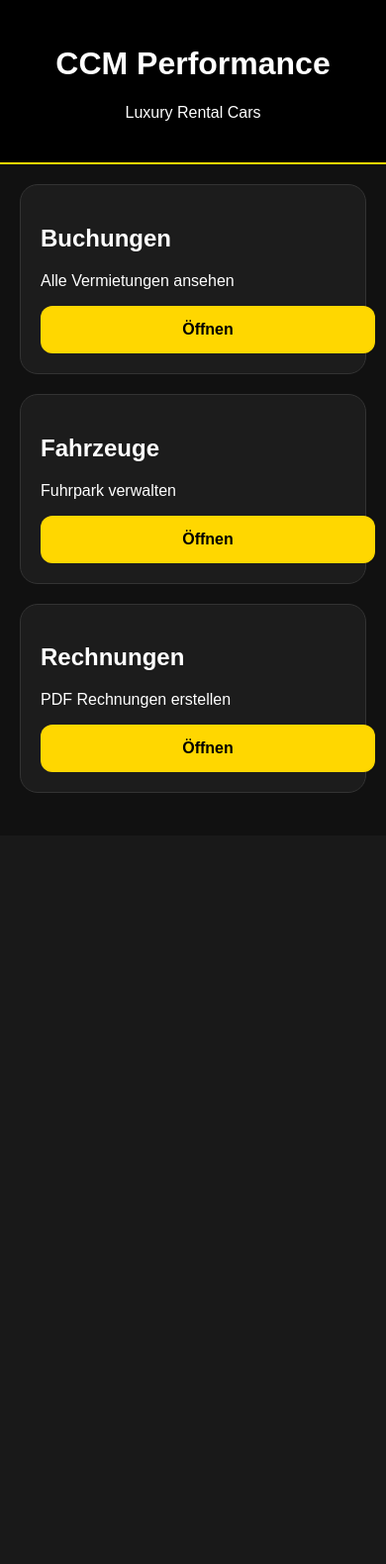
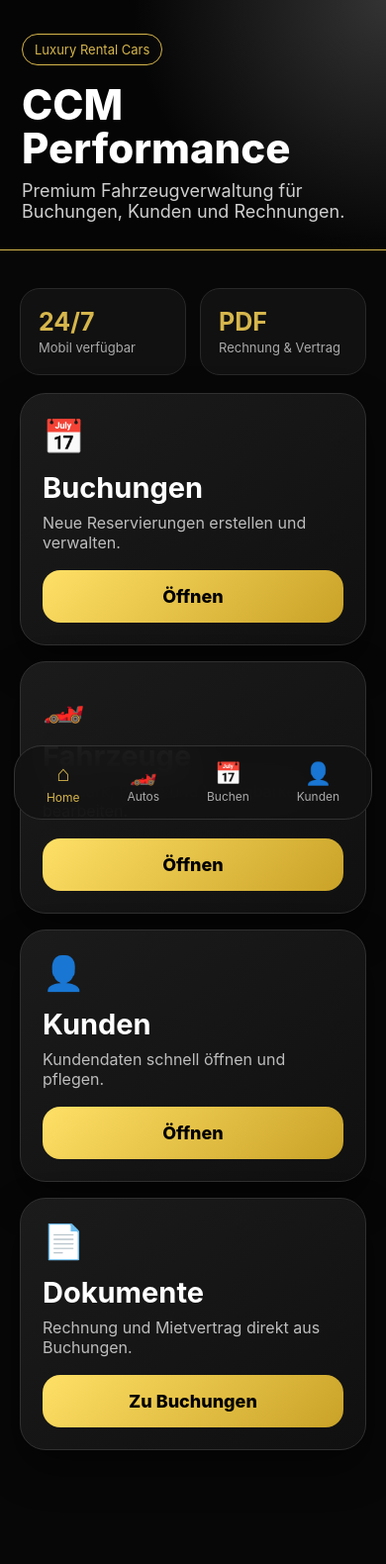
Before and after one commit to sahildinger-bit/ccm-performance, a Flask app: page /mobile in a window 390 px wide. Shown: the whole page at 99% size. Before the commit the page ends 801 px from the top, so only its background shows below. Run offline with Flask 3, Linux system fonts and the light colour scheme.

Commit message:
Update mobile.html

```diff
--- a/templates/mobile.html
+++ b/templates/mobile.html
@@ -3,84 +3,83 @@
 <head>
 <meta charset="UTF-8">
 <meta name="viewport" content="width=device-width, initial-scale=1.0">
-
 <title>CCM Performance</title>
-
 <style>
-body{
-    margin:0;
-    background:#111;
-    color:white;
-    font-family:Arial;
-}
-
-.header{
-    padding:25px;
-    text-align:center;
-    background:black;
-    border-bottom:2px solid gold;
-}
-
-.logo{
-    width:140px;
-    margin-bottom:10px;
-}
-
-.container{
-    padding:20px;
-}
-
-.card{
-    background:#1c1c1c;
-    border-radius:18px;
-    padding:20px;
-    margin-bottom:20px;
-    border:1px solid #333;
-}
-
-.button{
-    display:block;
-    width:100%;
-    background:gold;
-    color:black;
-    padding:15px;
-    text-align:center;
-    border-radius:12px;
-    text-decoration:none;
-    font-weight:bold;
-    margin-top:15px;
-}
+*{box-sizing:border-box}
+body{margin:0;background:#070707;color:white;font-family:-apple-system,BlinkMacSystemFont,"Segoe UI",Arial,sans-serif;padding-bottom:95px}
+.hero{padding:34px 22px 28px;background:radial-gradient(circle at top right,#333,#050505 55%);border-bottom:1px solid #d6b64c}
+.badge{display:inline-block;color:#d6b64c;border:1px solid #d6b64c;padding:7px 12px;border-radius:999px;font-size:13px;margin-bottom:18px}
+h1{font-size:42px;line-height:1.05;margin:0 0 10px;font-weight:800}
+.hero p{color:#cfcfcf;font-size:18px;margin:0}
+.wrap{padding:20px}
+.grid{display:grid;gap:16px}
+.card{background:linear-gradient(145deg,#1b1b1b,#101010);border:1px solid #303030;border-radius:26px;padding:22px;box-shadow:0 18px 40px rgba(0,0,0,.45)}
+.icon{font-size:34px;margin-bottom:14px}
+.card h2{font-size:29px;margin:0 0 8px}
+.card p{color:#bdbdbd;font-size:16px;margin:0 0 18px}
+.btn{display:block;text-align:center;text-decoration:none;background:linear-gradient(135deg,#ffe066,#c9a227);color:#000;font-weight:800;padding:16px;border-radius:18px;font-size:18px}
+.stats{display:grid;grid-template-columns:1fr 1fr;gap:14px;margin:18px 0}
+.stat{background:#111;border:1px solid #292929;border-radius:20px;padding:18px}
+.stat strong{display:block;font-size:25px;color:#d6b64c}
+.stat span{color:#aaa;font-size:13px}
+.nav{position:fixed;left:14px;right:14px;bottom:16px;background:rgba(18,18,18,.92);backdrop-filter:blur(18px);border:1px solid #333;border-radius:28px;display:flex;justify-content:space-around;padding:14px 8px}
+.nav a{color:#aaa;text-decoration:none;font-size:12px;text-align:center}
+.nav b{display:block;font-size:22px;margin-bottom:3px}
+.active{color:#d6b64c!important}
 </style>
 </head>
-
 <body>
 
-<div class="header">
+<section class="hero">
+  <div class="badge">Luxury Rental Cars</div>
   <h1>CCM Performance</h1>
-    <p>Luxury Rental Cars</p>
+  <p>Premium Fahrzeugverwaltung für Buchungen, Kunden und Rechnungen.</p>
+</section>
+
+<div class="wrap">
+
+  <div class="stats">
+    <div class="stat"><strong>24/7</strong><span>Mobil verfügbar</span></div>
+    <div class="stat"><strong>PDF</strong><span>Rechnung & Vertrag</span></div>
   </div>
 
-<div class="container">
-
+  <div class="grid">
     <div class="card">
+      <div class="icon">📅</div>
       <h2>Buchungen</h2>
-<p>Alle Vermietungen ansehen</p>
-<a class="button" href="/bookings">Öffnen</a>
+      <p>Neue Reservierungen erstellen und verwalten.</p>
+      <a class="btn" href="/bookings">Öffnen</a>
     </div>
 
     <div class="card">
+      <div class="icon">🏎️</div>
       <h2>Fahrzeuge</h2>
-<p>Fuhrpark verwalten</p>
-<a class="button" href="/cars">Öffnen</a>
+      <p>Fuhrpark, Preise und Verfügbarkeit bearbeiten.</p>
+      <a class="btn" href="/vehicles">Öffnen</a>
     </div>
 
     <div class="card">
-<h2>Rechnungen</h2>
-<p>PDF Rechnungen erstellen</p>
-<a class="button" href="/">Öffnen</a>
+      <div class="icon">👤</div>
+      <h2>Kunden</h2>
+      <p>Kundendaten schnell öffnen und pflegen.</p>
+      <a class="btn" href="/customers">Öffnen</a>
     </div>
 
+    <div class="card">
+      <div class="icon">📄</div>
+      <h2>Dokumente</h2>
+      <p>Rechnung und Mietvertrag direkt aus Buchungen.</p>
+      <a class="btn" href="/bookings">Zu Buchungen</a>
     </div>
+  </div>
+</div>
+
+<nav class="nav">
+  <a class="active" href="/mobile"><b>⌂</b>Home</a>
+  <a href="/vehicles"><b>🏎️</b>Autos</a>
+  <a href="/bookings"><b>📅</b>Buchen</a>
+  <a href="/customers"><b>👤</b>Kunden</a>
+</nav>
 
 </body>
 </html>
```
Lines whose indentation alone changed are shown as unchanged.
